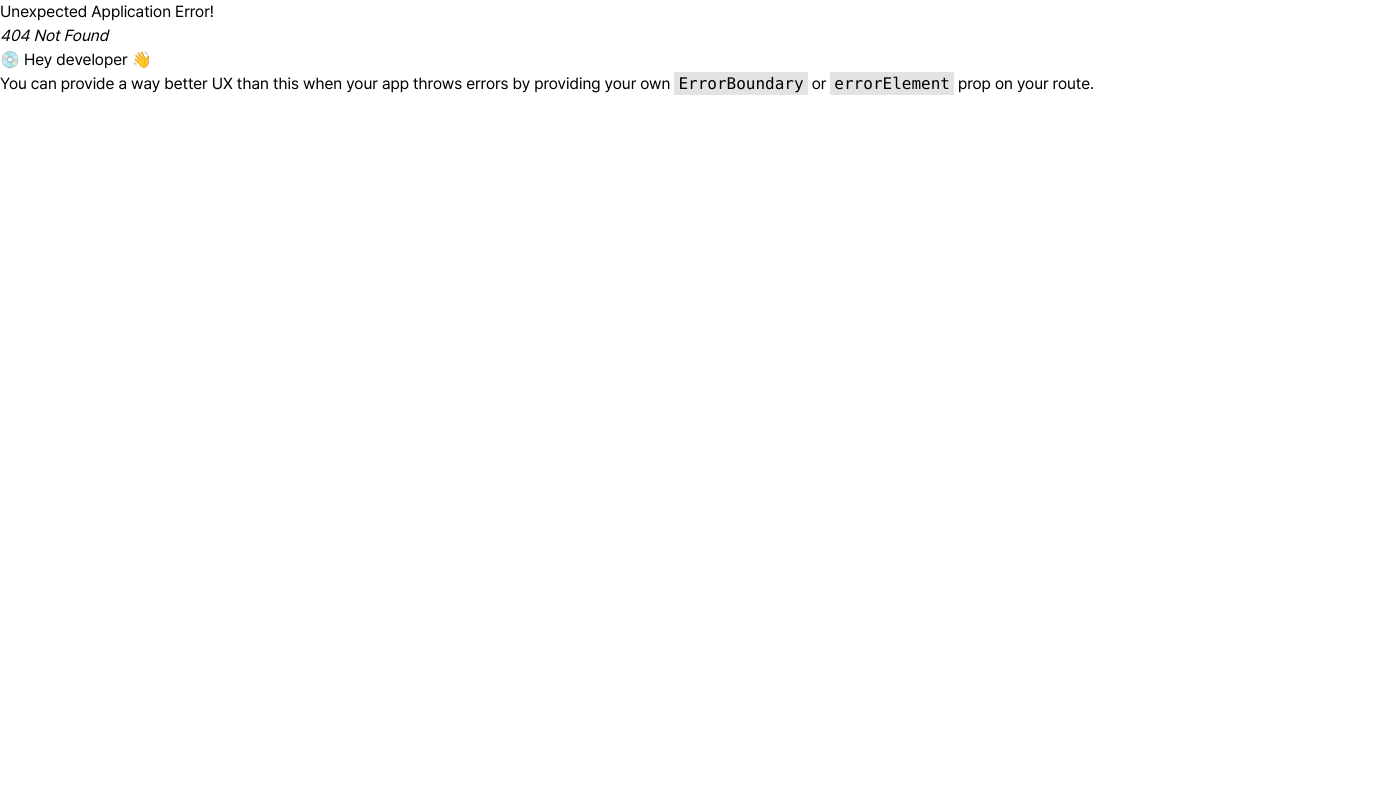
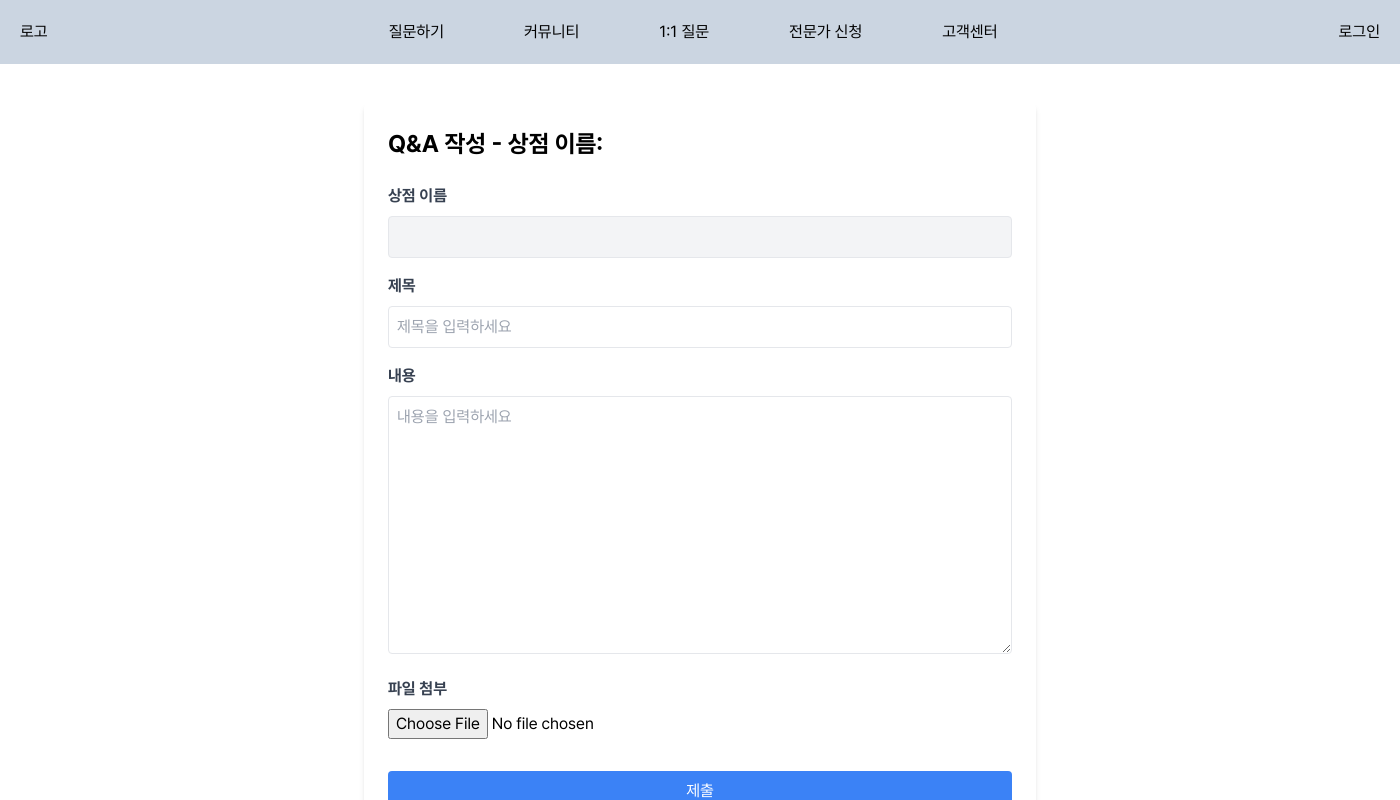
Before and after one commit to DUDADIDO/FIXER, a React (Vite) app in the folder FE/: page /writeqna in a window 1280 px wide. Before the commit this address had no page. Shown: the top 800 px of the page, 1400 px wide, since content can reach past the window. Built offline with nearby package versions, Linux system fonts and the light colour scheme.

Commit message:
feat
qna 작성 페이지

```diff
--- a/FE/src/App.jsx
+++ b/FE/src/App.jsx
@@ -10,6 +10,7 @@ import UserInfoPage from "./pages/UserInfoPage";
 import WriteReview from "./components/storepage/writepostpage/WriteReview";
 import StoreRegisterPage from "./pages/StoreRegisterPage";
 import WriteNotice from "./components/storepage/writepostpage/WriteNotice";
+import WriteQnA from "./components/storepage/writepostpage/WriteQnA";
 
 
 const router = createBrowserRouter([
@@ -23,6 +24,7 @@ const router = createBrowserRouter([
       { path: "/userinfo", element: <UserInfoPage /> },
       { path: "/writereview", element: <WriteReview /> },
       { path: "/writenotice", element: <WriteNotice /> },
+      { path: "/writeqna", element: <WriteQnA /> },
       { path: "/storeregister", element: <StoreRegisterPage /> },
     ],
   },
--- a/FE/src/components/storepage/writepostpage/WriteQnA.jsx
+++ b/FE/src/components/storepage/writepostpage/WriteQnA.jsx
@@ -0,0 +1,74 @@
+import React, { useState } from "react";
+import { useLocation } from "react-router-dom";
+
+export default function WriteQnA() {
+  const location = useLocation();
+  const storeName = location.state?.storeName || ""; // 전달된 상점 이름을 가져옴
+  const [title, setTitle] = useState("");
+  const [content, setContent] = useState("");
+  const [file, setFile] = useState(null);
+
+  const handleFileChange = (event) => {
+    setFile(event.target.files[0]);
+  };
+
+  const handleSubmit = (event) => {
+    event.preventDefault();
+    console.log({ storeName, title, content, file });
+    // 서버에 데이터 제출하는 로직 추가
+  };
+
+  return (
+    <div className="max-w-2xl w-full mx-auto p-6 bg-white rounded shadow-md">
+      <h2 className="text-2xl font-bold mb-6">Q&A 작성 - 상점 이름: {storeName}</h2>
+      <form onSubmit={handleSubmit}>
+        <div className="mb-4">
+          <label className="block text-gray-700 font-bold mb-2">상점 이름</label>
+          <input
+            type="text"
+            value={storeName}
+            readOnly
+            className="w-full p-2 border rounded bg-gray-100"
+          />
+        </div>
+        <div className="mb-4">
+          <label className="block text-gray-700 font-bold mb-2">제목</label>
+          <input
+            type="text"
+            value={title}
+            onChange={(e) => setTitle(e.target.value)}
+            className="w-full p-2 border rounded"
+            placeholder="제목을 입력하세요"
+            required
+          />
+        </div>
+        <div className="mb-4">
+          <label className="block text-gray-700 font-bold mb-2">내용</label>
+          <textarea
+            value={content}
+            onChange={(e) => setContent(e.target.value)}
+            className="w-full p-2 border rounded"
+            placeholder="내용을 입력하세요"
+            rows="10"
+            style={{ minHeight: "200px" }}
+            required
+          />
+        </div>
+        <div className="mb-4">
+          <label className="block text-gray-700 font-bold mb-2">파일 첨부</label>
+          <input
+            type="file"
+            onChange={handleFileChange}
+            className="w-full"
+          />
+        </div>
+        <button
+          type="submit"
+          className="w-full bg-blue-500 text-white p-2 rounded mt-4"
+        >
+          제출
+        </button>
+      </form>
+    </div>
+  );
+}
```
